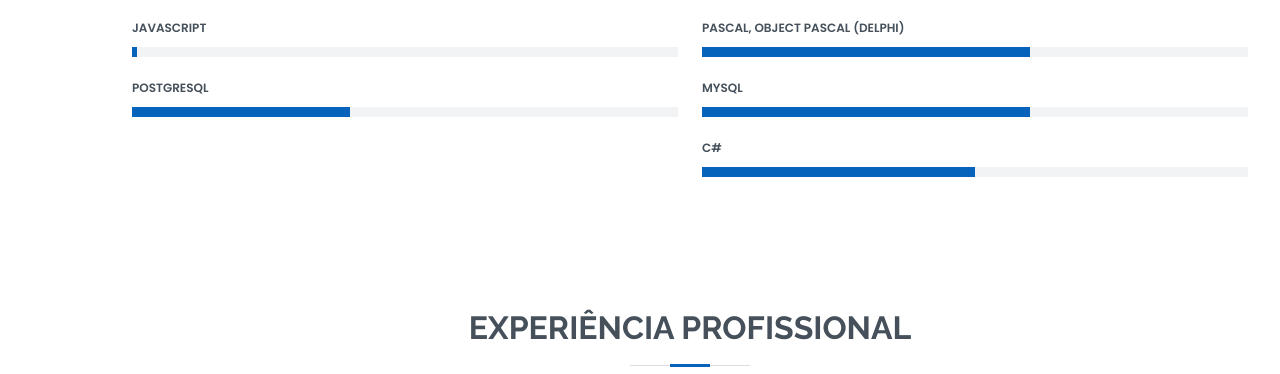
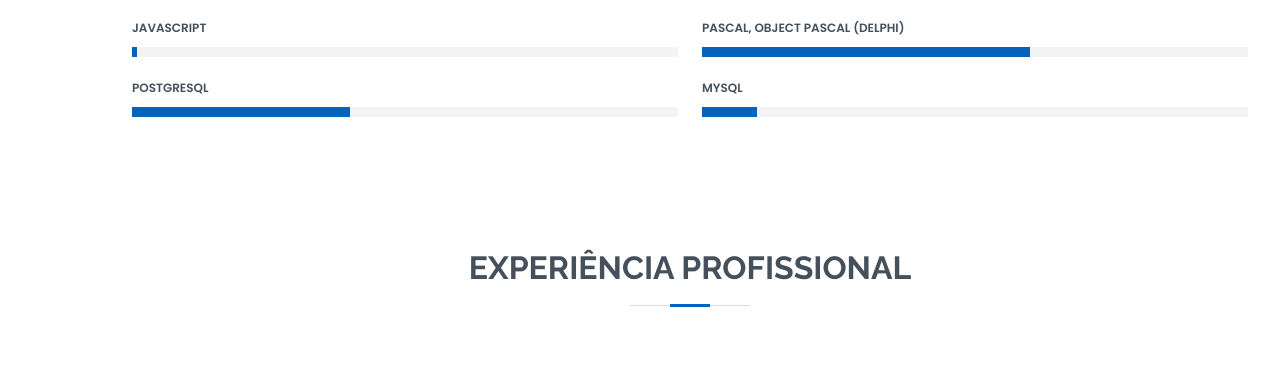
Before and after one commit to LMOVasconcelos/lmovasconcelos.github.io, a plain HTML site: page index.html in a window 1280 px wide. Shown: the part 1551-1925 px from the top of the page. Drawn offline with nearby package versions, Linux system fonts and the light colour scheme.

Commit message:
Add files via upload

```diff
--- a/index.html
+++ b/index.html
@@ -158,16 +158,10 @@
             <div class="progress">
               <span class="skill">MySQL<i class="val"></i></span>
               <div class="progress-bar-wrap">
-                <div class="progress-bar" role="progressbar" aria-valuenow="60" aria-valuemin="0" aria-valuemax="100"></div>
+                <div class="progress-bar" role="progressbar" aria-valuenow="10" aria-valuemin="0" aria-valuemax="100"></div>
               </div>
             </div>
 
-            <div class="progress">
-              <span class="skill">C#<i class="val"></i></span>
-              <div class="progress-bar-wrap">
-                <div class="progress-bar" role="progressbar" aria-valuenow="50" aria-valuemin="0" aria-valuemax="100"></div>
-              </div>
-            </div>
           </div>
         </div>
 
```
